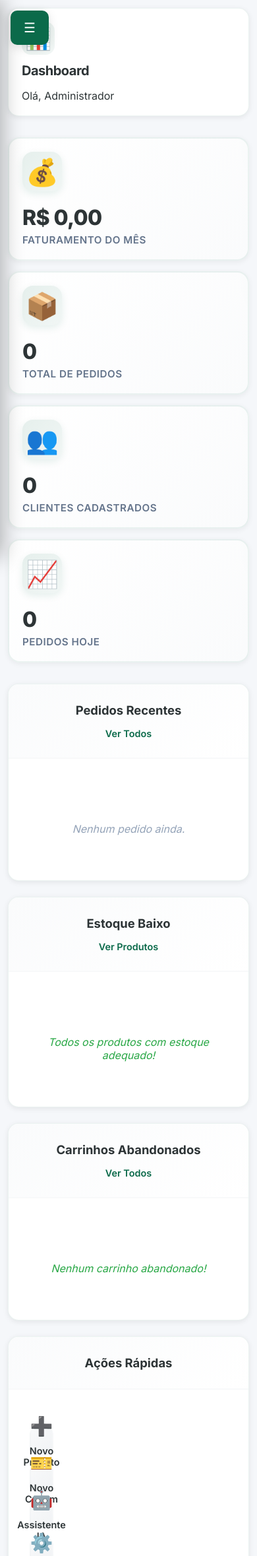
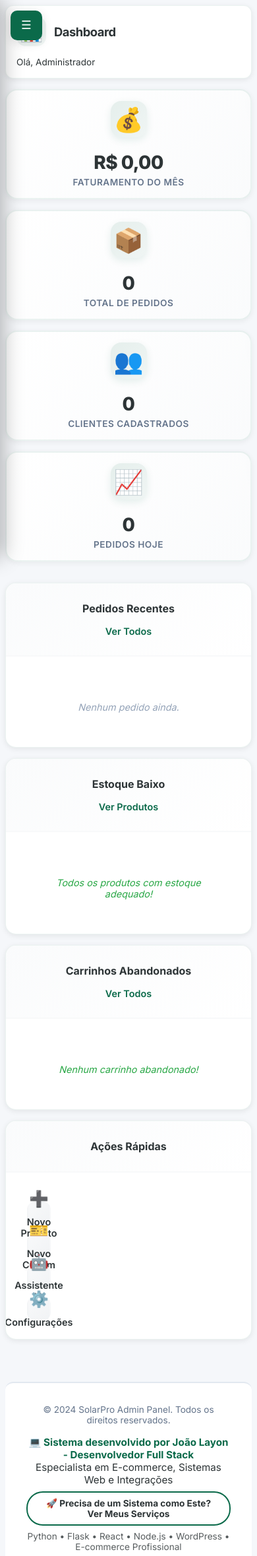
Before and after one commit to DuJao22/SolarStorePro, a Flask app: page /admin in a window 390 px wide. Shown: the top 2358 px of the page at 66% size. Run offline with Flask 3, Linux system fonts and the light colour scheme; a user stored in the database is signed in; data comes from the database, SQL or seed files in the repository; data that the repository does not hold is empty.

Commit message:
Assistant checkpoint: Melhorar responsividade ultra mobile do admin
Assistant generated file changes:
- static/css/admin.css: Melhorar responsividade mobile do admin - sidebar, tabelas e layouts, Melhorar responsividade extrema para mobile pequeno
- templates/admin/contatos.html: Adicionar data-labels para responsividade mobile, Adicionar estilos mobile específicos para contatos
- templates/admin/clientes.html: Adicionar data-labels e melhorar responsividade, Adicionar data-labels nas células
- templates/admin/pedidos.html: Adicionar responsividade mobile e data-labels, Adicionar data-labels nas células de pedidos
- templates/admin/dashboard.html: Melhorar responsividade do dashboard

---

User prompt:

analise e deixe toda a estrutura do admin responsiva , ultra responsiva , se for preciso mude a estrutura da pagina para melhorar

Replit-Commit-Author: Assistant
Replit-Commit-Session-Id: 7804c698-2cec-4fd8-8154-bf6e1d062806
Replit-Commit-Event-Id: 9c672fda-c371-40a9-ae2b-067b16f81819

```diff
--- a/static/css/admin.css
+++ b/static/css/admin.css
@@ -1078,46 +1078,179 @@ select.form-control {
 }
 
 @media (max-width: 480px) {
+    .mobile-menu-toggle {
+        padding: 0.75rem 1rem;
+        font-size: 1.1rem;
+    }
+
     .admin-main {
+        padding: 0.5rem;
+        margin-left: 0;
+    }
+
+    .admin-header {
+        padding: 1rem;
+        margin-bottom: 1rem;
+        border-radius: 12px;
+    }
+
+    .header-title {
+        flex-direction: row;
+        align-items: center;
+        gap: 0.75rem;
+    }
+
+    .header-icon {
+        font-size: 1.75rem;
+        width: 45px;
+        height: 45px;
+    }
+
+    .header-title h1 {
+        font-size: 1.15rem;
+    }
+
+    .header-actions {
+        font-size: 0.85rem;
+    }
+
+    .admin-card {
+        padding: 1rem;
+        border-radius: 12px;
+        margin-bottom: 1rem;
+    }
+
+    .card-header {
+        padding-bottom: 1rem;
+        margin-bottom: 1rem;
+    }
+
+    .card-title {
+        font-size: 1.1rem;
+    }
+
+    .stat-card {
+        padding: 1rem;
+    }
+
+    .stat-icon {
+        font-size: 2.25rem;
+        width: 55px;
+        height: 55px;
         padding: 0.75rem;
     }
 
-    .admin-header {
-        padding: 1.25rem;
+    .stat-value {
+        font-size: 1.75rem;
     }
 
-    .header-title h1 {
-        font-size: 1.25rem;
-    }
-
-    .admin-card {
-        padding: 1.25rem;
-    }
-
-    .stat-card {
-        padding: 1.25rem;
-    }
-
-    .stat-value {
-        font-size: 2rem;
+    .stat-label {
+        font-size: 0.85rem;
     }
 
     .btn {
-        padding: 0.75rem 1.25rem;
-        font-size: 0.9rem;
+        padding: 0.7rem 1rem;
+        font-size: 0.875rem;
+        gap: 0.4rem;
+    }
+
+    .btn-sm {
+        padding: 0.55rem 0.875rem;
+        font-size: 0.8rem;
     }
 
     .action-buttons {
         grid-template-columns: 1fr;
+        gap: 0.75rem;
+    }
+
+    .action-btn {
+        padding: 1rem 0.75rem;
+    }
+
+    .action-icon {
+        font-size: 1.5rem;
     }
 
     .form-control {
-        padding: 0.75rem 0.875rem;
-        font-size: 0.95rem;
+        padding: 0.7rem 0.875rem;
+        font-size: 0.9rem;
+    }
+
+    .form-label {
+        font-size: 0.875rem;
+    }
+
+    .form-group {
+        margin-bottom: 1.25rem;
     }
 
     .data-table td::before {
-        flex: 0 0 50%;
+        flex: 0 0 45%;
+        font-size: 0.7rem;
+    }
+
+    .data-table td {
+        font-size: 0.9rem;
+        padding: 0.65rem 0;
+    }
+
+    .badge {
+        padding: 0.3rem 0.75rem;
+        font-size: 0.7rem;
+    }
+
+    .search-input {
+        padding: 0.65rem 0.875rem 0.65rem 2.5rem;
+        font-size: 0.9rem;
+    }
+
+    .search-icon {
+        font-size: 1rem;
+        left: 0.875rem;
+    }
+
+    .table-header {
+        padding: 1.25rem 1rem;
+        flex-direction: column;
+        gap: 1rem;
+    }
+
+    .dashboard-grid {
+        gap: 1rem;
+    }
+
+    .stats-grid {
+        gap: 1rem;
+    }
+
+    .notification-bar {
+        padding: 1rem;
+        flex-direction: column;
+        gap: 0.75rem;
+        align-items: flex-start;
+    }
+
+    .notification-bar .btn {
+        width: 100%;
+    }
+
+    .admin-footer {
+        padding: 1.5rem 1rem;
+        margin-top: 2rem;
+    }
+
+    .admin-footer p {
+        font-size: 0.85rem;
+    }
+
+    .admin-developer-credit {
+        font-size: 0.85rem;
+    }
+
+    .admin-developer-link {
+        padding: 0.65rem 1rem;
+        font-size: 0.85rem;
     }
 }
 
@@ -1154,23 +1287,28 @@ select.form-control {
         border-radius: 12px;
         padding: 1rem;
         background: var(--white);
+        box-shadow: 0 2px 8px rgba(0,0,0,0.06);
     }
 
     .data-table tr:hover {
         background: var(--white);
-        box-shadow: 0 4px 12px rgba(0,0,0,0.1);
+        box-shadow: 0 4px 12px rgba(0,0,0,0.12);
+        transform: translateY(-2px);
     }
 
     .data-table td {
         display: flex;
         justify-content: space-between;
+        align-items: center;
         padding: 0.75rem 0;
         border-bottom: 1px solid #f1f3f5;
         border: none;
+        gap: 1rem;
     }
 
     .data-table td:last-child {
         border-bottom: none;
+        padding-bottom: 0;
     }
 
     .data-table td::before {
@@ -1180,15 +1318,23 @@ select.form-control {
         text-transform: uppercase;
         font-size: 0.75rem;
         letter-spacing: 0.5px;
+        flex: 0 0 40%;
     }
 
     .data-table td img {
-        max-width: 100px;
+        max-width: 60px;
         height: auto;
+        border-radius: 6px;
     }
 
     .table-actions {
         justify-content: flex-end;
+        width: 100%;
+        margin-top: 0.5rem;
+    }
+
+    .table-actions .btn {
+        flex: 1;
     }
 }
 
--- a/templates/admin/dashboard.html
+++ b/templates/admin/dashboard.html
@@ -2,6 +2,67 @@
 
 {% block title %}Dashboard - Admin SolarPro{% endblock %}
 {% block page_title %}Dashboard{% endblock %}
+{% block header_icon %}📊{% endblock %}
+
+{% block extra_css %}
+<style>
+@media (max-width: 768px) {
+    .dashboard-card .card-header h3 {
+        font-size: 1rem;
+    }
+
+    .empty-text {
+        font-size: 0.9rem;
+        padding: 1.5rem 0.75rem;
+    }
+
+    .alert-list,
+    .cart-list {
+        font-size: 0.9rem;
+    }
+
+    .alert-item,
+    .cart-item {
+        padding: 0.875rem;
+        flex-wrap: wrap;
+    }
+
+    .cart-info {
+        flex: 1;
+        min-width: 60%;
+    }
+
+    .cart-customer,
+    .alert-name {
+        font-size: 0.95rem;
+    }
+
+    .cart-contact {
+        font-size: 0.8rem;
+    }
+
+    .cart-value,
+    .alert-value {
+        font-size: 1rem;
+        font-weight: 700;
+    }
+}
+
+@media (max-width: 480px) {
+    .stats-grid {
+        grid-template-columns: 1fr;
+    }
+
+    .stat-card {
+        text-align: center;
+    }
+
+    .stat-header {
+        justify-content: center;
+    }
+}
+</style>
+{% endblock %}
 
 {% block content %}
 <div class="stats-grid">
```
Also changed, not shown: templates/admin/clientes.html (+22 -10 lines), templates/admin/contatos.html (+47 -8 lines), templates/admin/pedidos.html (+63 -8 lines).
